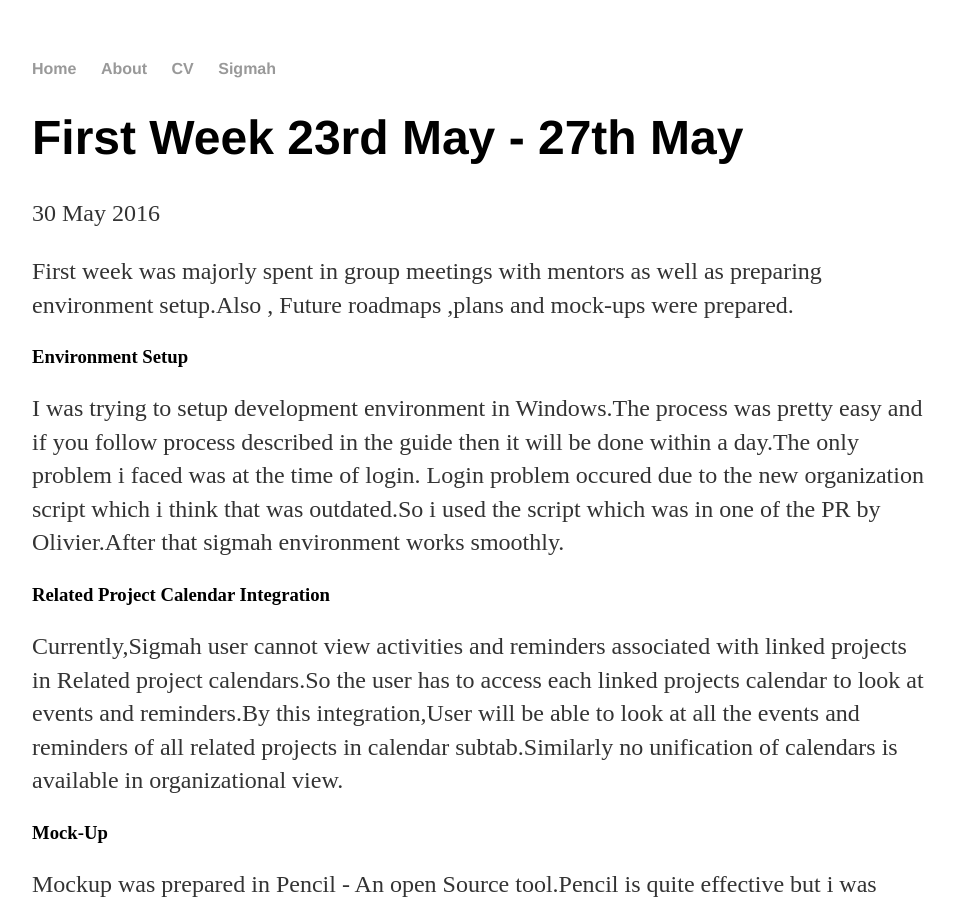
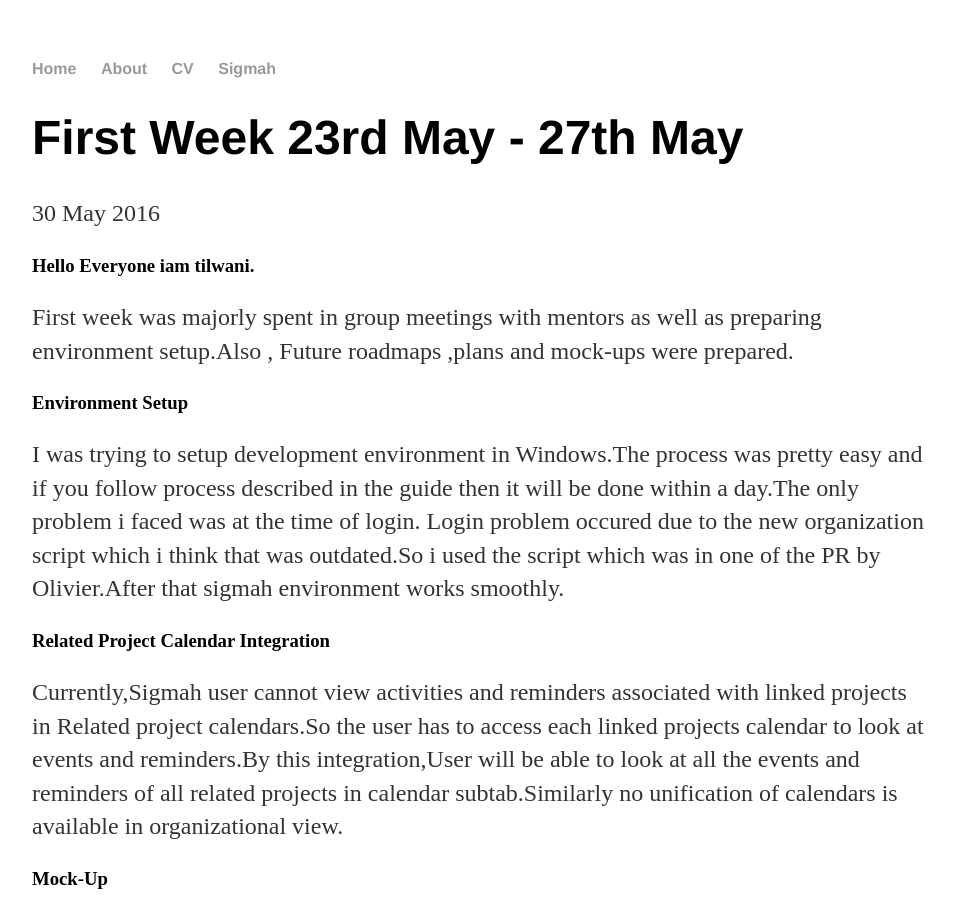
Before and after one commit to manishvishnoi2/manishvishnoi.github.io, a Jekyll site: the page built from _posts/2016-05-30-Sigmah-first-week-Report.md, in a window 1280 px wide. Shown: the top 908 px of the page, without its empty margins (160-1115 px from the left). Built offline with Jekyll 4.4.1, drawn with Linux system fonts in a browser that asks for light colours.

Commit message:
First cmmit by tilwani

```diff
--- a/_posts/2016-05-30-Sigmah-first-week-Report.md
+++ b/_posts/2016-05-30-Sigmah-first-week-Report.md
@@ -3,6 +3,7 @@
 title: "First Week 23rd May - 27th May"
 date: 2016-05-30
 ---
+### Hello Everyone iam tilwani.
 
 First week was majorly spent in group meetings with mentors as well as preparing environment setup.Also , Future roadmaps ,plans and mock-ups were prepared.
 
```
